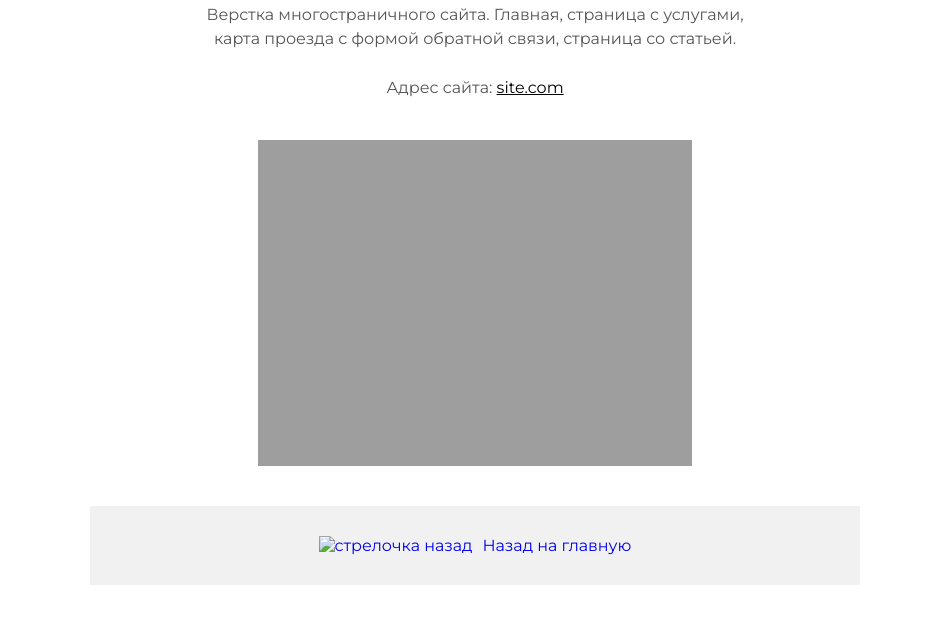
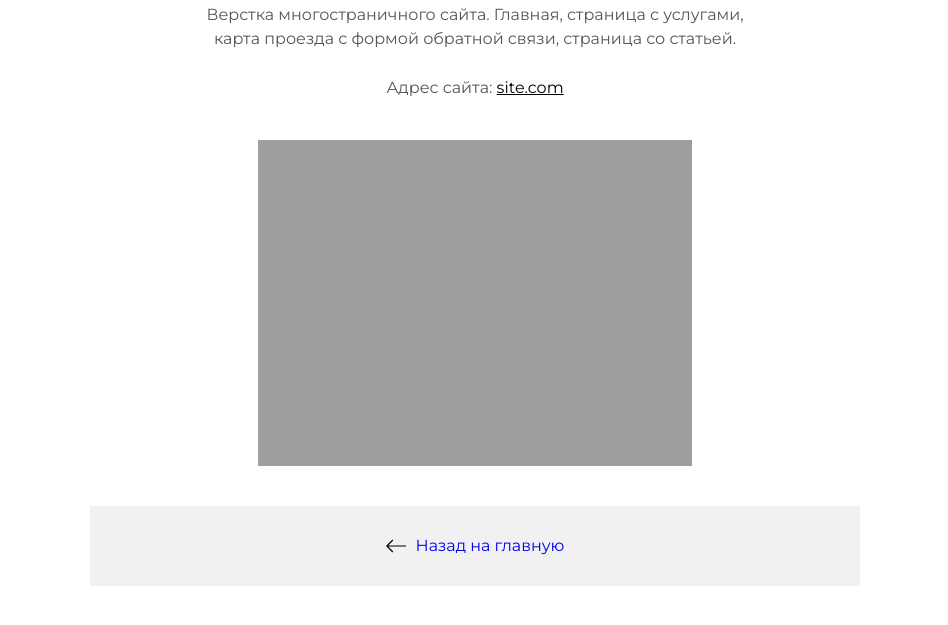
Before and after one commit to kuzpugonka/portfolio2024, a plain HTML site: page goTravel.html in a window 1280 px wide. Shown: the part 165-790 px from the top of the page, without its empty margins (165-1113 px from the left). Drawn offline with Linux system fonts and the light colour scheme; the site is published under a folder, as on GitHub Pages, so addresses that start at the root find nothing.

Commit message:
edit link

```diff
--- a/goTravel.html
+++ b/goTravel.html
@@ -38,7 +38,7 @@
         />
 
         <a class="inner__page-backlink" href="./index.html">
-          <img src="/img/icons/arrow-left.svg" alt="стрелочка назад" />
+          <img src="./img/icons/arrow-left.svg" alt="стрелочка назад" />
           Назад на главную
         </a>
       </div>
```
Also changed, not shown: loftHouse.html (+1 -1 lines), panto.html (+1 -1 lines).
